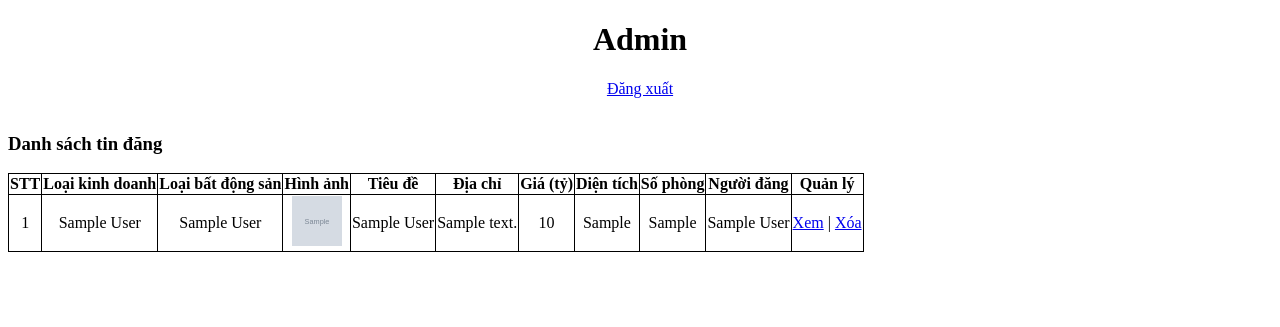
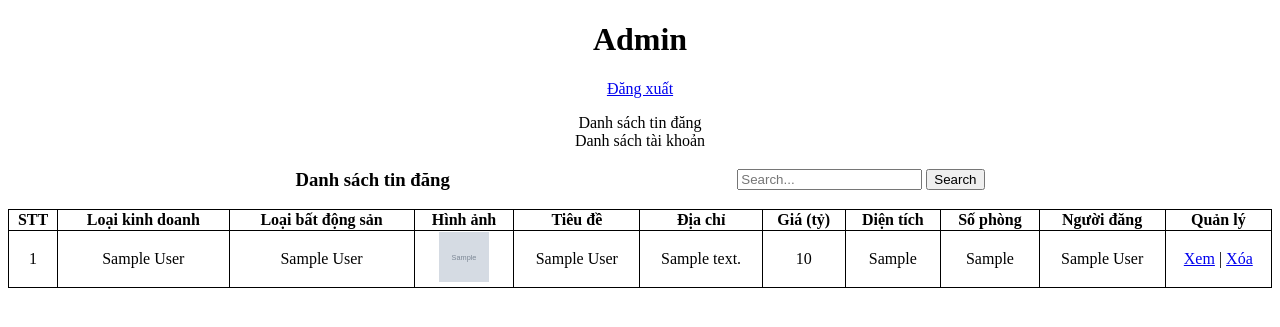
Before and after one commit to minusnineteen/BigProject, a PHP site: page /ad/dashboard.php?del_post=000 in a window 1280 px wide. Shown: the top 327 px of the page. Run offline with PHP 8.4, Linux system fonts and the light colour scheme; the visitor is signed in with stand-in values (Sample User, id 1); tables that the repository leaves empty or names only in its code hold one stand-in row (values such as "Sample post"); grey boxes marked "Sample" are stand-in pictures.

Commit message:
done dashboard

```diff
--- a/ad/dashboard.php
+++ b/ad/dashboard.php
@@ -19,9 +19,15 @@
 }
 ?>
 <?php
-if(isset($_GET['del'])) {
-    $id = $_GET['del'];
-    $sql_del = mysqli_query($con, "delete from tbl_information where information_code = $id");
+if(isset($_GET['del_user'])) {
+    $id_user = $_GET['del_user'];
+    $sql_del = mysqli_query($con, "delete from tbl_account where phone_number = $id_user");
+}
+?>
+<?php
+if(isset($_GET['del_post'])) {
+    $id_post = $_GET['del_post'];
+    $sql_del = mysqli_query($con, "delete from tbl_information where information_code = $id_post");
 }
 ?>
 <!DOCTYPE html>
@@ -42,23 +48,51 @@
             text-align: center;
             border: 1px solid black;
         }
+        .user {
+            display: none;
+        }
+        .top {
+            justify-content: space-evenly;
+            align-items: center;
+
+        }
     </style>
     <title>Chào Mừng</title>
 </head>
 <body>
     <h1 align="center">Admin</h1>
     <p align="center"><a href="?status=logout">Đăng xuất</a></p>
-    <div class="row">
-    <div>
+    <div align="center">
+        <a class="info2">Danh sách tin đăng</a><br>
+        <a class="info1">Danh sách tài khoản</a>
+    </div>
+    <div class="post">
+        <div class="top row">
             <h3>Danh sách tin đăng</h3>
             <?php
-        $sql_select = mysqli_query($con, "select * from tbl_information, tbl_business, tbl_category, tbl_account
+            $search_term = '';
+            if (isset($_GET['search_term'])) {
+                $search_term = mysqli_real_escape_string($con, $_GET['search_term']);
+            }
+            $sql_search = "select * from tbl_information, tbl_business, tbl_category, tbl_account
                 where tbl_information.business_code = tbl_business.business_code
                 and tbl_information.category_code = tbl_category.category_code
                 and tbl_information.phone_number = tbl_account.phone_number
-            order by information_code desc");
+                and (
+                    tbl_information.title like '%$search_term%'
+                    or tbl_information.address like '%$search_term%'
+                    or tbl_information.price like '%$search_term%'
+                    or tbl_account.name like '%$search_term%'
+                )
+                order by information_code desc";
+            $result_post = mysqli_query($con, $sql_search);
             ?>
-        <table>
+            <form action="" method="get">
+                <input type="text" name="search_term" placeholder="Search...">
+                <input type="submit" value="Search">
+            </form>
+        </div>
+        <table class="post">
             <tr>
                 <th>STT</th>
                 <th>Loại kinh doanh</th>
@@ -74,7 +108,7 @@
             </tr>
             <?php
             $i = 0;
-            while($row_post = mysqli_fetch_array($sql_select)) {
+            while ($row_post = mysqli_fetch_array($result_post)) {
                 $i++;
             ?>
                 <tr>
@@ -88,7 +122,49 @@
                     <td><?php echo $row_post['acreage'] ?></td>
                     <td><?php echo $row_post['room'] ?></td>
                     <td><?php echo $row_post['name'] ?></td>
-                <td><a href="../post.php?id=<?php echo $row_post['information_code'] ?>">Xem</a> | <a href="?del=<?php echo $row_post['information_code'] ?>">Xóa</a></td>
+                    <td><a href="../post.php?id=<?php echo $row_post['information_code'] ?>">Xem</a> | <a href="?del_post=<?php echo $row_post['information_code'] ?>" onclick="alert('Xóa?')">Xóa</a></td>
+                </tr>
+            <?php
+            }
+            ?>
+        </table>
+    </div>
+    <div class="user">
+        <div class="top row">
+            <h3>Danh sách tài khoản</h3>
+            <?php
+            $search = '';
+            if (isset($_GET['search'])) {
+                $search = mysqli_real_escape_string($con, $_GET['search']);
+            }
+            $sql_account = "select * from tbl_account
+                where name like '%$search%'
+                or phone_number like '%$search%'";
+            $result_user = mysqli_query($con, $sql_account);
+            ?>
+            <br>
+            <form action="" method="get">
+                <input type="text" name="search" placeholder="Search...">
+                <input type="submit" value="Search">
+            </form>
+        </div>
+        <table>
+            <tr>
+                <th>STT</th>
+                <th>Tên</th>
+                <th>Số điện thoại</th>
+                <th>Quản lý</th>
+            </tr>
+            <?php
+            $i = 0;
+            while($row_user = mysqli_fetch_array($result_user)) {
+                $i++;
+            ?>
+            <tr>
+                <td><?php echo $i ?></td>
+                <td><?php echo $row_user['name'] ?></td>
+                <td><?php echo $row_user['phone_number'] ?></td>
+                <td><a href="../personal.php?phone_number=<?php echo $row_user['phone_number'] ?>" target="_blank">Xem</a> | <a href="?del_user=<?php echo $row_user['phone_number'] ?>" onclick="alert('Xóa?')">Xóa</a></td>
             </tr>
             <?php
             }
@@ -96,4 +172,20 @@
         </table>
     </div>
 </body>
+<script>
+    const info1 = document.querySelector(".info1")
+    const info2 = document.querySelector(".info2")
+    if(info1) {
+        info1.addEventListener("click", function() {
+            document.querySelector(".user").style.display = "block"
+            document.querySelector(".post").style.display = "none"
+        })
+    }
+    if(info2) {
+        info2.addEventListener("click", function() {
+            document.querySelector(".post").style.display = "block"
+            document.querySelector(".user").style.display = "none"
+        })
+    }
+</script>
 </html>
```
Lines whose indentation alone changed are shown as unchanged.
